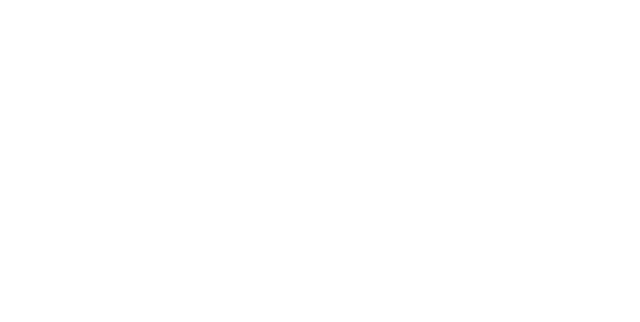
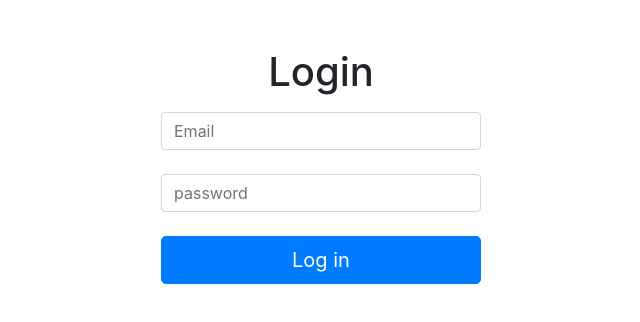
Before and after one commit to daankh/cypressLearning, a website: page public/index.html in a window 1280 px wide. Shown: the whole page, without its empty margins (319-959 px from the left). Drawn offline with nearby package versions, Linux system fonts and the light colour scheme.

Commit message:
feat: login page

```diff
--- a/public/index.html
+++ b/public/index.html
@@ -11,5 +11,28 @@
       crossorigin="anonymous"
     />
   </head>
-  <body></body>
+  <body>
+    <div class="mt-5">
+      <form action="/login" method="POST" class="text-center w-25 m-auto">
+        <h1 class="mb-3 ">Login</h1>
+        <input
+          type="email"
+          id="inputEmail"
+          class="form-control mb-4"
+          placeholder="Email"
+          required
+        />
+        <input
+          type="password"
+          id="input-password"
+          class="form-control mb-4"
+          placeholder="password"
+          required
+        />
+        <button class="btn btn-lg btn-primary btn-block" type="submit">
+          Log in
+        </button>
+      </form>
+    </div>
+  </body>
 </html>
```
